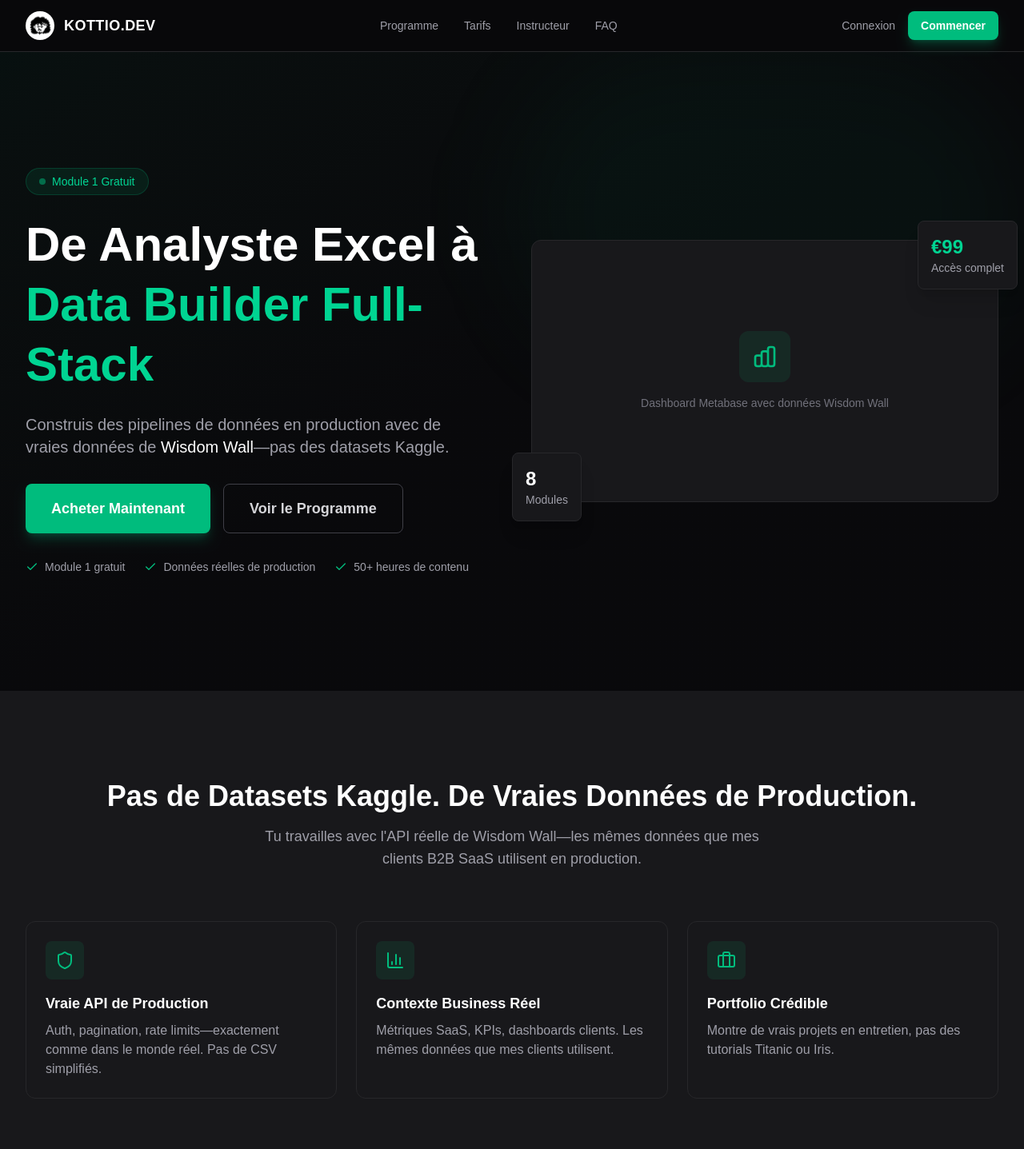
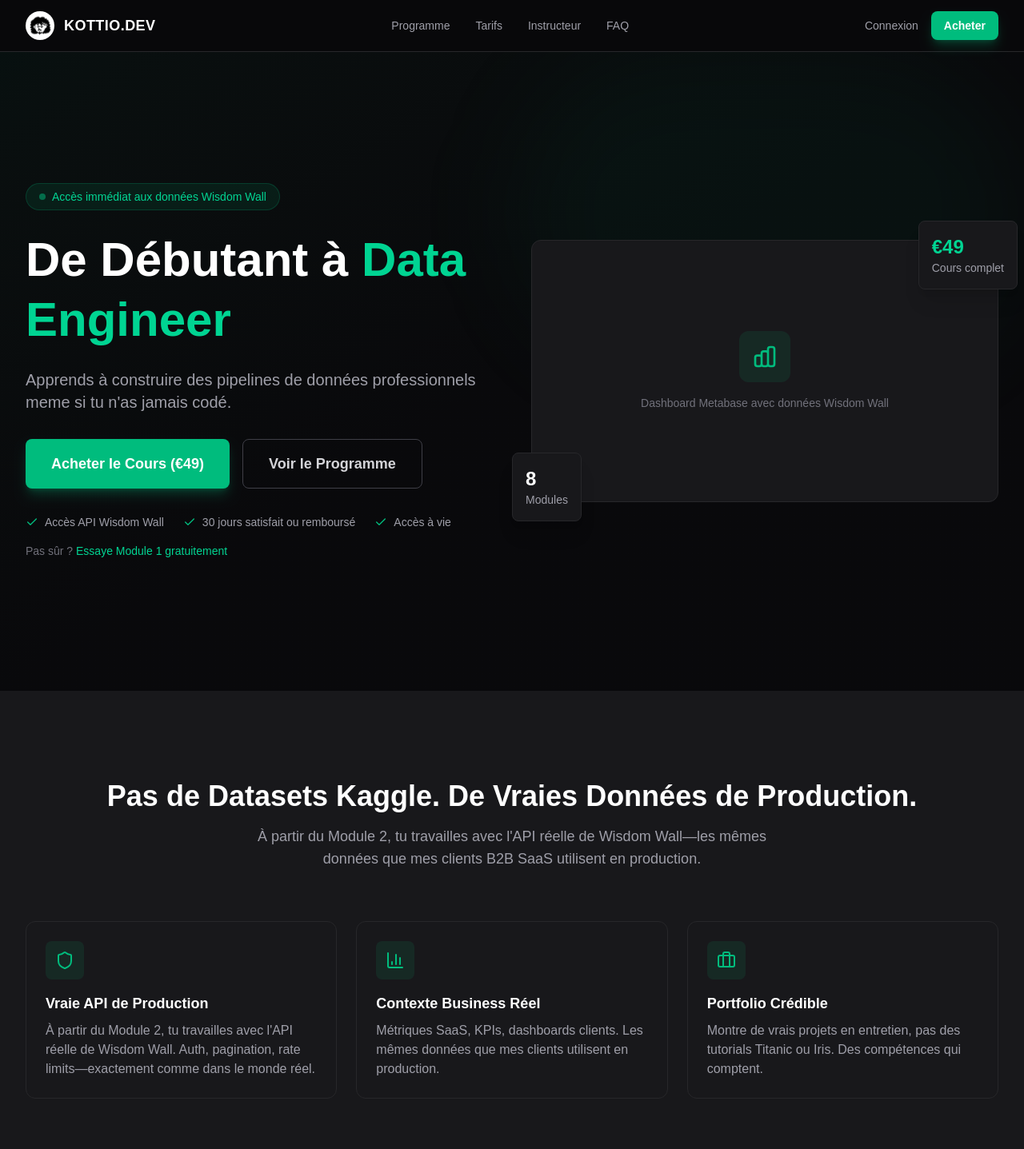
Before and after one commit to Kottio/databuilder-academy, a Next.js app: page / in a window 1280 px wide. Shown: the top 1437 px of the page at 80% size. Built offline with nearby package versions, Linux system fonts and the light colour scheme.

Commit message:
Imp;rove landing page

```diff
--- a/app/components/landing/Curriculum.tsx
+++ b/app/components/landing/Curriculum.tsx
@@ -2,7 +2,7 @@
 
 import { useState } from "react";
 import { Section, SectionHeader } from "@/app/components/ui/Section";
-import { ChevronDown, Lock, Play, Clock } from "lucide-react";
+import { ChevronDown, Lock, Play, Clock, Youtube, Key } from "lucide-react";
 
 interface Module {
   id: number;
@@ -10,19 +10,25 @@
   duration: string;
   tier: "free" | "basic" | "premium";
   lessons: string[];
+  badge?: string;
+  highlight?: string;
 }
 
 const modules: Module[] = [
   {
     id: 1,
     title: "Foundation Setup",
-    duration: "2-3h",
+    duration: "2h",
     tier: "free",
+    badge: "GRATUIT",
+    highlight: "Ces vidéos sont aussi sur YouTube",
     lessons: [
-      "Setup environnement de développement",
-      "Accès API Wisdom Wall",
-      "Introduction à l'architecture moderne",
-      "Premiers pas avec Docker",
+      "Git basics & workflow",
+      "Bash essentials",
+      "Docker introduction",
+      "Python + pyenv setup",
+      "VS Code configuration",
+      "Project folder structure",
     ],
   },
   {
@@ -30,11 +36,12 @@
     title: "Container Fundamentals",
     duration: "4h",
     tier: "basic",
+    highlight: "Accès Wisdom Wall débloqué",
     lessons: [
-      "Docker theory & best practices",
-      "Docker Compose multi-services",
+      "Docker + docker-compose avancé",
       "PostgreSQL en container",
       "Metabase local setup",
+      "Connexion à l'API Wisdom Wall",
     ],
   },
   {
@@ -136,7 +143,15 @@
         className="w-full flex items-center justify-between p-5 hover:bg-zinc-800/50 transition-colors"
       >
         <div className="flex items-center gap-4">
-          <div className="w-10 h-10 bg-zinc-800 rounded-lg flex items-center justify-center text-white font-bold">
+          <div
+            className={`w-10 h-10 rounded-lg flex items-center justify-center text-white font-bold ${
+              module.tier === "free"
+                ? "bg-emerald-500"
+                : module.tier === "premium"
+                  ? "bg-purple-500"
+                  : "bg-zinc-800"
+            }`}
+          >
             {module.id}
           </div>
           <div className="text-left">
@@ -163,6 +178,22 @@
 
       {isOpen && (
         <div className="px-5 pb-5 border-t border-zinc-800">
+          {module.highlight && (
+            <div
+              className={`flex items-center gap-2 mt-4 mb-3 text-sm ${
+                module.highlight.includes("YouTube")
+                  ? "text-red-400"
+                  : "text-emerald-400"
+              }`}
+            >
+              {module.highlight.includes("YouTube") ? (
+                <Youtube size={14} />
+              ) : (
+                <Key size={14} />
+              )}
+              <span>{module.highlight}</span>
+            </div>
+          )}
           <ul className="space-y-2 mt-4">
             {module.lessons.map((lesson, index) => (
               <li key={index} className="flex items-center gap-3 text-zinc-400">
@@ -186,7 +217,7 @@
     <Section id="curriculum" dark>
       <SectionHeader
         title="8 Modules, Du Setup à la Production"
-        subtitle="Un parcours progressif pour devenir Full Stack Data Builder"
+        subtitle="Un parcours progressif pour devenir Data Builder—même en partant de zéro"
       />
 
       <div className="max-w-3xl mx-auto space-y-4">
@@ -195,10 +226,13 @@
         ))}
       </div>
 
-      <div className="text-center mt-12">
+      <div className="text-center mt-12 space-y-2">
         <p className="text-zinc-500 text-sm">
-          Total: <span className="text-white">50+ heures</span> de contenu
+          Total: <span className="text-white">35-40 heures</span> de contenu
           vidéo et exercices pratiques
+        </p>
+        <p className="text-emerald-400 text-sm">
+          Module 1 gratuit • Modules 2-6 à €49 • Tous les modules à €99
         </p>
       </div>
     </Section>
--- a/app/components/landing/FAQ.tsx
+++ b/app/components/landing/FAQ.tsx
@@ -11,19 +11,24 @@
 
 const faqs: FAQItem[] = [
   {
-    question: "C'est quoi Wisdom Wall exactement ?",
+    question: "Module 1 est vraiment gratuit ? C'est quoi le piège ?",
     answer:
-      "Wisdom Wall est une vraie plateforme SaaS B2B qui collecte et analyse des données de feedback utilisateur. Dans ce cours, tu travailles avec leur API de production—mêmes endpoints, même authentification, mêmes données que leurs vrais clients utilisent.",
+      "Aucun piège. Module 1 contient mes vidéos de setup (Git, Bash, Docker) que je publie aussi sur YouTube. Je veux que tu testes ma pédagogie avant de payer. Le projet avec Wisdom Wall commence au Module 2 (payant).",
+  },
+  {
+    question: "Pourquoi Wisdom Wall et pas Kaggle ?",
+    answer:
+      "À partir du Module 2, tu travailles avec l'API réelle de Wisdom Wall (pas disponible dans Module 1 gratuit). Tu apprends auth, pagination, rate limits—exactement comme en production. Pas de CSV simplifiés.",
   },
   {
     question: "Faut-il être développeur pour suivre ce cours ?",
     answer:
-      "Non, mais tu dois être à l'aise avec les bases : ligne de commande, un peu de Python, et SQL basique. Si tu sais écrire un SELECT avec un WHERE, tu peux suivre. Le Module 1 gratuit te permet de tester si le niveau te convient.",
+      "Non ! Ce cours est conçu pour les débutants. Si tu sais utiliser un ordinateur et que tu es motivé, tu peux suivre. Module 1 gratuit te permet de tester si le niveau te convient avant de payer.",
   },
   {
     question: "Combien de temps pour finir le cours ?",
     answer:
-      "Le parcours complet représente 50+ heures de contenu. À raison de 5-10h par semaine, compte 2-3 mois pour tout terminer. Tu gardes l'accès à vie, donc tu avances à ton rythme.",
+      "Le parcours complet représente 35-40 heures de contenu. À raison de 5-10h par semaine, compte 2-3 mois pour tout terminer. Tu gardes l'accès à vie, donc tu avances à ton rythme.",
   },
   {
     question: "Mon entreprise peut-elle rembourser le cours ?",
--- a/app/components/landing/FinalCTA.tsx
+++ b/app/components/landing/FinalCTA.tsx
@@ -1,37 +1,53 @@
 import { Section } from "@/app/components/ui/Section";
 import { Button } from "@/app/components/ui/Button";
-import { ArrowRight, Play } from "lucide-react";
+import { ArrowRight, Shield } from "lucide-react";
 
 export function FinalCTA() {
   return (
     <Section dark>
       <div className="max-w-3xl mx-auto text-center">
         <h2 className="text-3xl md:text-4xl lg:text-5xl font-bold text-white mb-6">
-          Arrête d&apos;Apprendre sur des Datasets Jouets.
+          Prêt à Construire avec de
           <br />
-          <span className="text-emerald-400">
-            Construis avec de Vraies Données.
-          </span>
+          <span className="text-emerald-400">Vraies Données de Production ?</span>
         </h2>
 
-        <p className="text-xl text-zinc-400 mb-10 max-w-2xl mx-auto">
-          Le Module 1 est gratuit. Setup ton environnement, connecte-toi à
-          l&apos;API Wisdom Wall, et décide si ce cours est fait pour toi.
+        <p className="text-xl text-zinc-400 mb-8 max-w-2xl mx-auto">
+          Accède à l&apos;API Wisdom Wall et construis des pipelines de données
+          professionnels dès aujourd&apos;hui.
         </p>
 
-        <div className="flex flex-col sm:flex-row items-center justify-center gap-4">
-          <Button href="/signup" size="lg">
-            Démarrer Gratuitement
+        <div className="flex flex-col sm:flex-row items-center justify-center gap-4 mb-8">
+          <Button href="/signup?plan=basic" size="lg">
+            Acheter Basic (€49)
             <ArrowRight className="w-5 h-5" />
           </Button>
-          <Button href="#curriculum" variant="ghost" size="lg">
-            <Play className="w-5 h-5" />
-            Voir le Programme
+          <Button href="/signup?plan=premium" variant="secondary" size="lg">
+            Acheter Premium (€99)
           </Button>
         </div>
 
-        <p className="text-zinc-600 text-sm mt-8">
-          Pas de carte bancaire requise pour le tier gratuit
+        <div className="flex items-center justify-center gap-2 text-zinc-400 mb-8">
+          <Shield className="w-4 h-4 text-emerald-500" />
+          <span className="text-sm">30 jours satisfait ou remboursé</span>
+        </div>
+
+        {/* Divider */}
+        <div className="flex items-center gap-4 my-8">
+          <div className="flex-1 h-px bg-zinc-800" />
+          <span className="text-zinc-600 text-sm">ou</span>
+          <div className="flex-1 h-px bg-zinc-800" />
+        </div>
+
+        <p className="text-zinc-500">
+          Pas encore sûr ?{" "}
+          <a
+            href="/signup"
+            className="text-emerald-400 hover:underline"
+          >
+            Essaye Module 1 gratuitement
+          </a>{" "}
+          pour tester ma pédagogie.
         </p>
       </div>
     </Section>
--- a/app/components/landing/Hero.tsx
+++ b/app/components/landing/Hero.tsx
@@ -15,25 +15,23 @@
             <div className="inline-flex items-center gap-2 bg-emerald-500/10 border border-emerald-500/20 rounded-full px-4 py-1.5 mb-6">
               <span className="w-2 h-2 bg-emerald-500 rounded-full animate-pulse" />
               <span className="text-emerald-400 text-sm font-medium">
-                Module 1 Gratuit
+                Accès immédiat aux données Wisdom Wall
               </span>
             </div>
 
             <h1 className="text-4xl md:text-5xl lg:text-6xl font-bold text-white leading-tight mb-6">
-              De Analyste Excel à{" "}
-              <span className="text-emerald-400">Data Builder Full-Stack</span>
+              De Débutant à{" "}
+              <span className="text-emerald-400">Data Engineer</span>
             </h1>
 
             <p className="text-xl text-zinc-400 mb-8 max-w-xl">
-              Construis des pipelines de données en production avec de vraies
-              données de{" "}
-              <span className="text-white font-medium">Wisdom Wall</span>—pas
-              des datasets Kaggle.
+              Apprends à construire des pipelines de données professionnels meme
+              si tu n&apos;as jamais codé.
             </p>
 
             <div className="flex flex-col sm:flex-row gap-4 mb-8">
               <Button href="#pricing" size="lg">
-                Acheter Maintenant
+                Acheter le Cours (€49)
               </Button>
               <Button href="#curriculum" variant="ghost" size="lg">
                 Voir le Programme
@@ -43,17 +41,24 @@
             <div className="flex flex-wrap gap-6 text-sm text-zinc-400">
               <div className="flex items-center gap-2">
                 <Check size={16} className="text-emerald-500" />
-                <span>Module 1 gratuit</span>
+                <span>Accès API Wisdom Wall</span>
               </div>
               <div className="flex items-center gap-2">
                 <Check size={16} className="text-emerald-500" />
-                <span>Données réelles de production</span>
+                <span>30 jours satisfait ou remboursé</span>
               </div>
               <div className="flex items-center gap-2">
                 <Check size={16} className="text-emerald-500" />
-                <span>50+ heures de contenu</span>
+                <span>Accès à vie</span>
               </div>
             </div>
+
+            <p className="text-zinc-500 text-sm mt-4">
+              Pas sûr ?{" "}
+              <a href="/signup" className="text-emerald-400 hover:underline">
+                Essaye Module 1 gratuitement
+              </a>
+            </p>
           </div>
 
           {/* Right content - Image placeholder */}
@@ -90,8 +95,8 @@
               <div className="text-sm text-zinc-400">Modules</div>
             </div>
             <div className="absolute -top-6 -right-6 bg-zinc-900 border border-zinc-800 rounded-lg p-4 shadow-xl">
-              <div className="text-2xl font-bold text-emerald-400">€99</div>
-              <div className="text-sm text-zinc-400">Accès complet</div>
+              <div className="text-2xl font-bold text-emerald-400">€49</div>
+              <div className="text-sm text-zinc-400">Cours complet</div>
             </div>
           </div>
         </div>
--- a/app/components/landing/Instructor.tsx
+++ b/app/components/landing/Instructor.tsx
@@ -1,12 +1,11 @@
 import { Section } from "@/app/components/ui/Section";
 import { CheckCircle } from "lucide-react";
-import Image from "next/image";
 
 const credentials = [
   "MSc Business Analytics, ESADE",
   "Software Engineering Bootcamp",
   "15+ projets pour startups €1-5M ARR",
-  "10K+ followers TikTok/YouTube",
+  "10K+ followers TikTok/YouTube (contenu gratuit)",
 ];
 
 export function Instructor() {
--- a/app/components/landing/Navbar.tsx
+++ b/app/components/landing/Navbar.tsx
@@ -56,8 +56,8 @@
             >
               Connexion
             </Link>
-            <Button href="/signup" size="sm">
-              Commencer
+            <Button href="#pricing" size="sm">
+              Acheter
             </Button>
           </div>
 
@@ -91,8 +91,8 @@
                 >
                   Connexion
                 </Link>
-                <Button href="/signup" className="w-full">
-                  Commencer
+                <Button href="#pricing" className="w-full">
+                  Acheter
                 </Button>
               </div>
             </div>
--- a/app/components/landing/Pricing.tsx
+++ b/app/components/landing/Pricing.tsx
@@ -1,63 +1,68 @@
 import { Section, SectionHeader } from "@/app/components/ui/Section";
 import { Button } from "@/app/components/ui/Button";
-import { Check, Star, Zap } from "lucide-react";
+import { Check, Star, Zap, Youtube } from "lucide-react";
 
 interface PricingTier {
   name: string;
   price: string;
   description: string;
   features: string[];
+  notIncluded?: string[];
   cta: string;
   href: string;
   popular?: boolean;
   icon?: typeof Star;
+  note?: string;
 }
 
 const tiers: PricingTier[] = [
   {
     name: "Gratuit",
     price: "€0",
-    description: "Découvre le cours",
+    description: "Module 1 seulement (2h)",
     features: [
-      "Module 1 complet",
-      "Setup environnement dev",
-      "Accès API Wisdom Wall",
-      "Support communauté",
+      "Git, Bash, Docker, Python basics",
+      "VS Code configuration",
+      "Parcours structuré + exercices",
+      "Aussi disponible sur YouTube",
     ],
-    cta: "Démarrer",
-    href: "/signup?plan=free",
+    notIncluded: ["Pas d'accès Wisdom Wall"],
+    cta: "Commencer Gratuitement",
+    href: "/signup",
   },
   {
     name: "Basic",
-    price: "€99",
-    description: "Le parcours complet",
+    price: "€49",
+    description: "Modules 1-6 (25-30h)",
     features: [
-      "Modules 1-6",
-      "Docker, pipelines, dashboards",
-      "Orchestration & automation",
-      "Accès données Wisdom Wall",
-      "Support prioritaire",
+      "Tout le contenu gratuit +",
+      "Accès API Wisdom Wall",
+      "Docker + Postgres + Metabase",
+      "Pipelines dlt complets",
+      "Dashboards & automatisation",
+      "Support par commentaires",
     ],
     cta: "Acheter Basic",
     href: "/signup?plan=basic",
     popular: true,
     icon: Star,
+    note: "Commence gratuit, upgrade quand tu veux",
   },
   {
     name: "Premium",
-    price: "€199",
-    description: "Tout inclus + cloud",
+    price: "€99",
+    description: "Tous modules 1-8 (35-40h)",
     features: [
-      "Tous les modules (1-8)",
-      "dbt transformations",
-      "Cloud deployment",
+      "Tout Basic +",
+      "dbt transformations (Module 7)",
+      "Cloud deployment DigitalOcean (Module 8)",
       "Accès à vie + updates",
       "Support prioritaire",
-      "Certificat de completion",
     ],
     cta: "Acheter Premium",
     href: "/signup?plan=premium",
     icon: Zap,
+    note: "Économise €10 vs upgrade later",
   },
 ];
 
@@ -74,7 +79,7 @@
         <div className="absolute -top-4 left-1/2 -translate-x-1/2">
           <div className="bg-emerald-500 text-white text-sm font-semibold px-4 py-1 rounded-full flex items-center gap-1">
             <Star size={14} fill="white" />
-            Populaire
+            Plus Populaire
           </div>
         </div>
       )}
@@ -90,14 +95,29 @@
         <p className="text-zinc-400 mt-2">{tier.description}</p>
       </div>
 
-      <ul className="space-y-3 mb-8">
+      <ul className="space-y-3 mb-6">
         {tier.features.map((feature) => (
           <li key={feature} className="flex items-start gap-3">
             <Check className="w-5 h-5 text-emerald-500 shrink-0 mt-0.5" />
             <span className="text-zinc-300">{feature}</span>
           </li>
         ))}
+        {tier.notIncluded?.map((feature) => (
+          <li key={feature} className="flex items-start gap-3">
+            <span className="w-5 h-5 text-zinc-600 shrink-0 mt-0.5 text-center">
+              —
+            </span>
+            <span className="text-zinc-500">{feature}</span>
+          </li>
+        ))}
       </ul>
+
+      {tier.name === "Gratuit" && (
+        <div className="flex items-center justify-center gap-2 text-red-400 text-sm mb-4">
+          <Youtube size={16} />
+          <span>Vidéos aussi sur YouTube</span>
+        </div>
+      )}
 
       <Button
         href={tier.href}
@@ -106,6 +126,10 @@
       >
         {tier.cta}
       </Button>
+
+      {tier.note && (
+        <p className="text-center text-zinc-500 text-sm mt-4">{tier.note}</p>
+      )}
     </div>
   );
 }
@@ -128,7 +152,7 @@
         <div className="inline-flex items-center gap-2 bg-emerald-500/10 border border-emerald-500/20 rounded-full px-4 py-2">
           <Check className="w-4 h-4 text-emerald-500" />
           <span className="text-emerald-400 text-sm">
-            Données Wisdom Wall incluses dans tous les tiers
+            Accès Wisdom Wall inclus dans Basic et Premium
           </span>
         </div>
         <p className="text-zinc-500">30 jours satisfait ou remboursé</p>
--- a/app/components/landing/UniqueValue.tsx
+++ b/app/components/landing/UniqueValue.tsx
@@ -7,19 +7,19 @@
     icon: Shield,
     title: "Vraie API de Production",
     description:
-      "Auth, pagination, rate limits—exactement comme dans le monde réel. Pas de CSV simplifiés.",
+      "À partir du Module 2, tu travailles avec l'API réelle de Wisdom Wall. Auth, pagination, rate limits—exactement comme dans le monde réel.",
   },
   {
     icon: BarChart3,
     title: "Contexte Business Réel",
     description:
-      "Métriques SaaS, KPIs, dashboards clients. Les mêmes données que mes clients utilisent.",
+      "Métriques SaaS, KPIs, dashboards clients. Les mêmes données que mes clients utilisent en production.",
   },
   {
     icon: Briefcase,
     title: "Portfolio Crédible",
     description:
-      "Montre de vrais projets en entretien, pas des tutorials Titanic ou Iris.",
+      "Montre de vrais projets en entretien, pas des tutorials Titanic ou Iris. Des compétences qui comptent.",
   },
 ];
 
@@ -28,7 +28,7 @@
     <Section id="value" dark>
       <SectionHeader
         title="Pas de Datasets Kaggle. De Vraies Données de Production."
-        subtitle="Tu travailles avec l'API réelle de Wisdom Wall—les mêmes données que mes clients B2B SaaS utilisent en production."
+        subtitle="À partir du Module 2, tu travailles avec l'API réelle de Wisdom Wall—les mêmes données que mes clients B2B SaaS utilisent en production."
       />
 
       <div className="grid md:grid-cols-3 gap-6 mb-16">
--- a/app/components/ui/Button.tsx
+++ b/app/components/ui/Button.tsx
@@ -39,6 +39,14 @@
   const styles = `${baseStyles} ${variants[variant]} ${sizes[size]} ${className}`;
 
   if (href) {
+    // Use regular anchor for hash links, Next.js Link for routes
+    if (href.startsWith("#")) {
+      return (
+        <a href={href} className={styles}>
+          {children}
+        </a>
+      );
+    }
     return (
       <Link href={href} className={styles}>
         {children}
```
